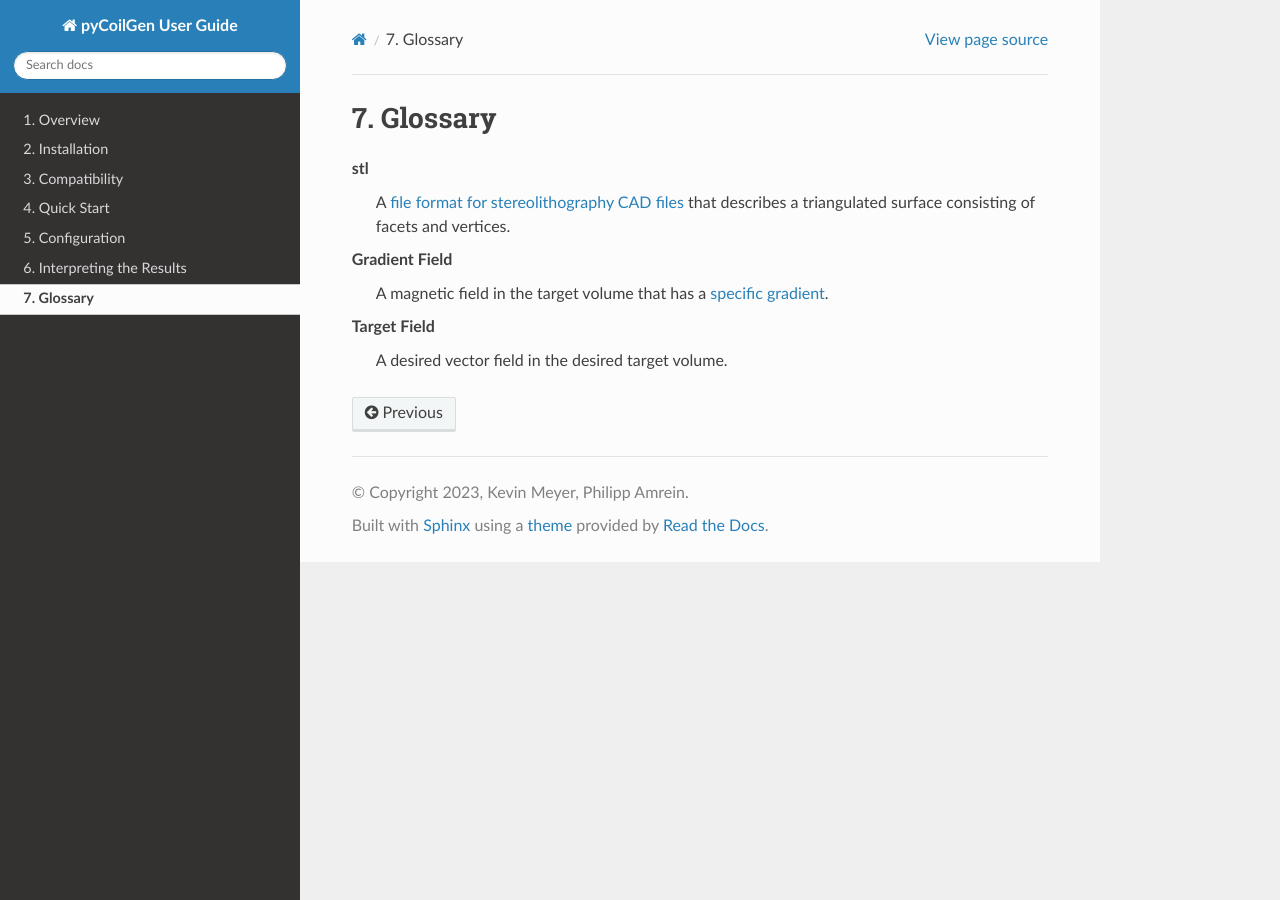
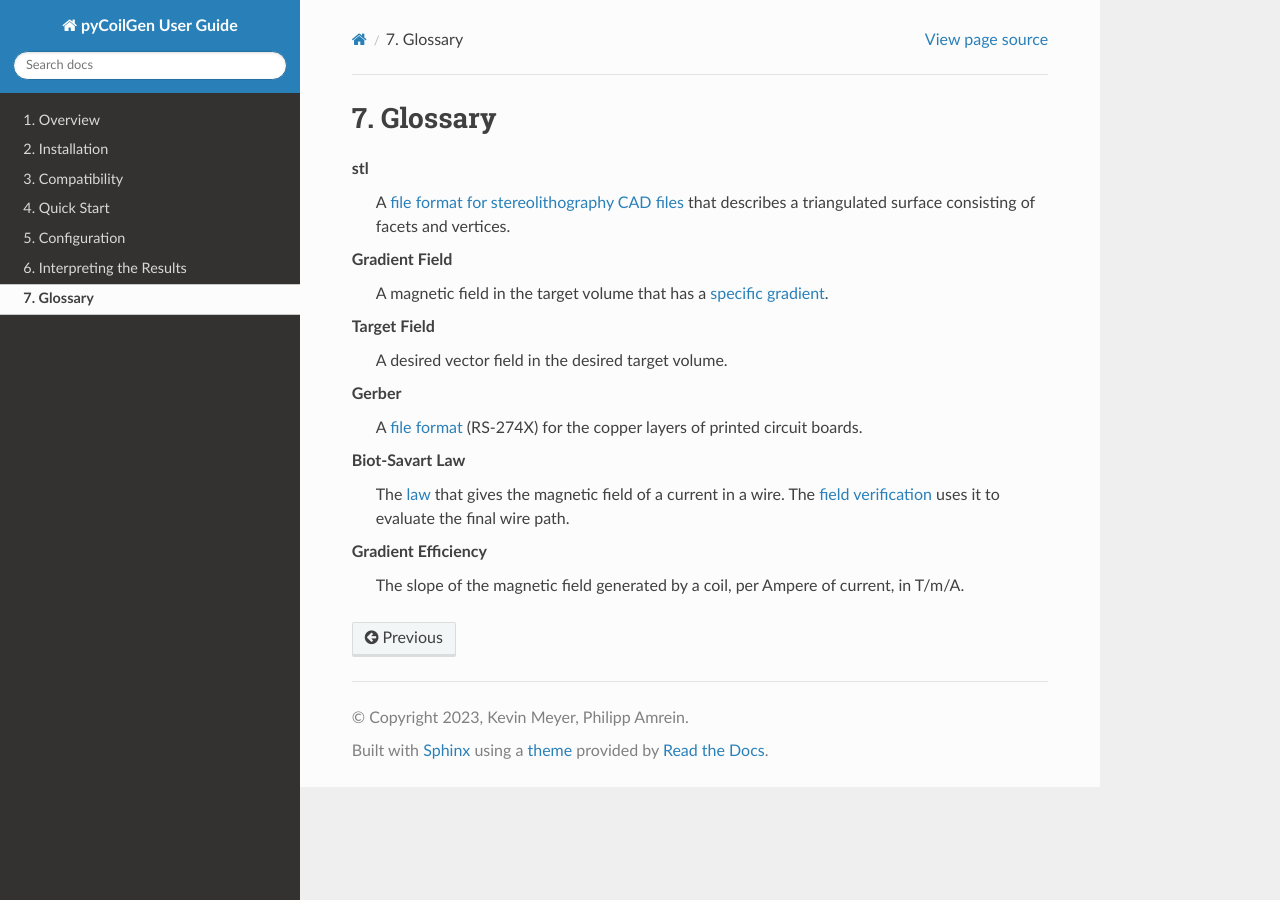
Before and after one commit to kev-m/pyCoilGen, a Sphinx documentation site: the page built from docs/source/glossary.md, in a window 1280 px wide. Built offline with Sphinx 7.4.7 and the Read the Docs theme 3.1.0, drawn with Linux system fonts in a browser that asks for light colours.

Commit message:
docs: describe the new features in the overview, glossary and contributing guide
Mention the bi-planar builders, the fabrication exporters and the
independent verification in the feature list, define Gerber, Biot-Savart law
and gradient efficiency, and explain in the contributing guide how the
regression harness judges physical quality as better, equal or worse.

Co-Authored-By: Claude Sonnet 5.5 <noreply@anthropic.com>

```diff
--- a/docs/source/glossary.md
+++ b/docs/source/glossary.md
@@ -9,3 +9,13 @@ Gradient Field
 
 Target Field
 : A desired vector field in the desired target volume.
+
+Gerber
+: A [file format](https://en.wikipedia.org/wiki/Gerber_format) (RS-274X) for the copper layers of printed circuit boards.
+
+Biot-Savart Law
+: The [law](https://en.wikipedia.org/wiki/Biot%E2%80%93Savart_law) that gives the magnetic field of a current in a wire.
+The [field verification](./results.md#independent-field-verification) uses it to evaluate the final wire path.
+
+Gradient Efficiency
+: The slope of the magnetic field generated by a coil, per Ampere of current, in T/m/A.
```
Also changed, not shown: CONTRIBUTING.md (+11 -2 lines), docs/source/overview.md (+5 -0 lines).
